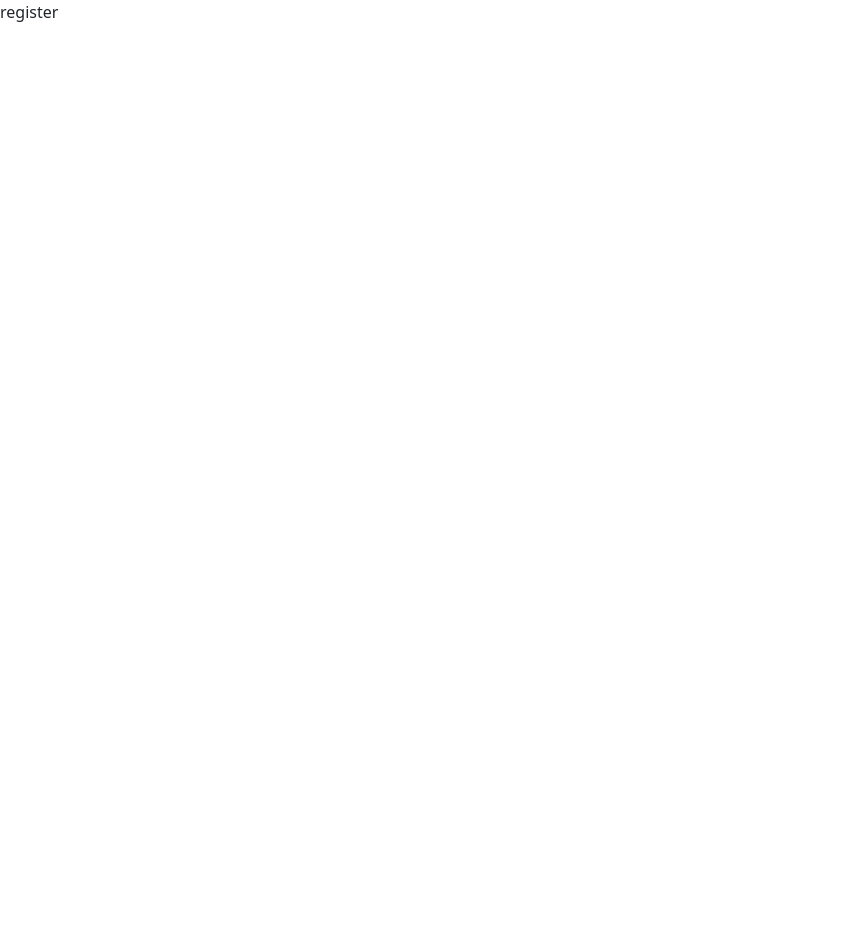
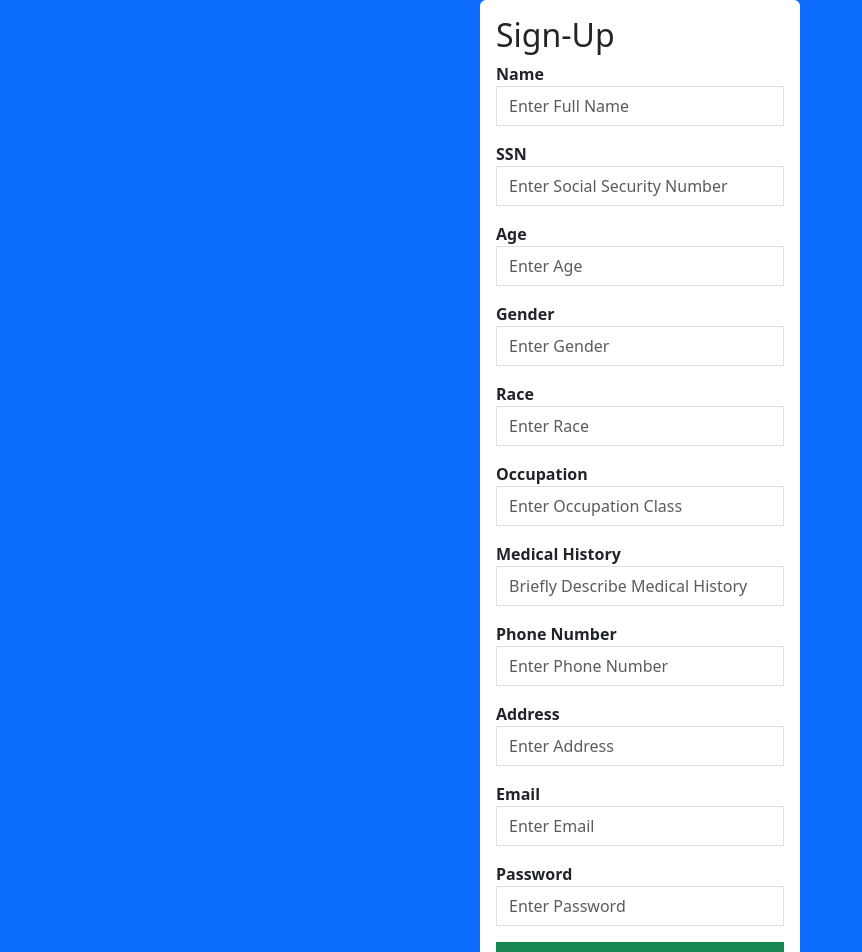
Before and after one commit to ihern/UI-Health-DBMS, a React (Create React App) app in the folder client/: page /register in a window 1280 px wide. Shown: the top 952 px of the page, without its empty margins (0-862 px from the left). Before the commit the page ends 800 px from the top, so only its background shows below. Built offline with nearby package versions, Linux system fonts and the light colour scheme.

Commit message:
Login and Register pages are now rendering/linked

```diff
--- a/client/src/pages/login.js
+++ b/client/src/pages/login.js
@@ -1,28 +1,48 @@
-import React from 'react'
+import React, { useState } from 'react';
+import { Link } from 'react-router-dom';
+import './loginValidation';
 
-export default function
-() {
-  return (
+export default function () {
+    const [values, setValues] = useState({
+        email: '',
+        password: ''
+    })
+
+    const [errors, setErrors] = useState({})
+
+    const handleInput = (event) => {
+        setValues(prev => ({...prev, [event.target.name]: [event.target.value]}))
+    }
+
+    const handleSubmit = (event) => {
+        event.preventDefault();
+    }
+
+    return (
     <div className='d-flex justify-content-center align-items-center bg-primary vh-100'>
         <div className='bg-white p-3 rounded w-25'>
-            <form action="">
+            <h2>Sign-In</h2>
+
+            <form action="" onSubmit={handleSubmit}>
                 <div className='mb-3'>
-                    <label htmlFor='username'><strong>Username</strong></label>
-                    <input type='username' placeholder='Enter Username' className='form-control rounded-0'/>
+                    <label htmlFor='email'><strong>Email</strong></label>
+                    <input type='email' placeholder='Enter Email' name='email'
+                    onChange={handleInput} className='form-control rounded-0'/>
                 </div>
 
                 <div className='mb-3'>
                     <label htmlFor='password'><strong>Password</strong></label>
-                    <input type='password' placeholder='Enter Password' className='form-control rounded-0'/>
+                    <input type='password' placeholder='Enter Password' name='password'
+                    onChange={handleInput} className='form-control rounded-0'/>
                 </div>
 
                 <button className='btn btn-success w-100 pad2x rounded-0'>Login</button>
 
                 <p></p>
 
-                <button className='btn btn-default border w-100 bg-light rounded-0'>Register Patient</button>
+                <Link to='/register' className='btn btn-default border w-100 bg-light rounded-0' text-decoration>Register Patient</Link>
             </form>
         </div>
     </div>
-  )
+    )
 }
--- /dev/null
+++ b/client/src/pages/loginValidation.js
@@ -0,0 +1,3 @@
+function Validation(values) {
+
+}
--- a/client/src/pages/register.js
+++ b/client/src/pages/register.js
@@ -1,9 +1,113 @@
-import React from 'react'
+import React, { useState } from 'react'
+import { Link } from 'react-router-dom'
+import { Validation } from './loginValidation'
 
-function register() {
+export default function() {
+
+  const [values, setValues] = useState({
+    name: '',
+    ssn: '',
+    age: '',
+    gender: '',
+    race: '',
+    occupation: '',
+    medhist: '',
+    phone: '',
+    address: '',
+    email: '',
+    password: ''
+  })
+
+  const [errors, setErrors] = useState({})
+
+  const handleInput = (event) => {
+      setValues(prev => ({...prev, [event.target.name]: [event.target.value]}))
+  }
+
+  const handleSubmit = (event) => {
+      event.preventDefault();
+      setErrors(Validation(values))
+  }
   return (
-    <div>register</div>
+    <div className='d-flex justify-content-center align-items-center bg-primary vh-200'>
+        <div className='bg-white p-3 rounded w-25'>
+            <h2>Sign-Up</h2>
+
+            <form action="" onSubmit={handleSubmit}>
+
+                <div className='mb-3'>
+                    <label htmlFor='name'><strong>Name</strong></label>
+                    <input type='name' placeholder='Enter Full Name' name='name'
+                    onChange={handleInput} className='form-control rounded-0'/>
+                </div>
+
+                <div className='mb-3'>
+                    <label htmlFor='ssn'><strong>SSN</strong></label>
+                    <input type='ssn' placeholder='Enter Social Security Number' name='ssn'
+                    onChange={handleInput} className='form-control rounded-0'/>
+                </div>
+
+                <div className='mb-3'>
+                    <label htmlFor='age'><strong>Age</strong></label>
+                    <input type='age' placeholder='Enter Age' name='age'
+                    onChange={handleInput} className='form-control rounded-0'/>
+                </div>
+
+                <div className='mb-3'>
+                    <label htmlFor='gender'><strong>Gender</strong></label>
+                    <input type='gender' placeholder='Enter Gender' name='gender'
+                    onChange={handleInput} className='form-control rounded-0'/>
+                </div>
+
+                <div className='mb-3'>
+                    <label htmlFor='race'><strong>Race</strong></label>
+                    <input type='race' placeholder='Enter Race' name='race'
+                    onChange={handleInput} className='form-control rounded-0'/>
+                </div>
+
+                <div className='mb-3'>
+                    <label htmlFor='occupation'><strong>Occupation</strong></label>
+                    <input type='occupation' placeholder='Enter Occupation Class' name='occupation'
+                    onChange={handleInput} className='form-control rounded-0'/>
+                </div>
+
+                <div className='mb-3'>
+                    <label htmlFor='medhist'><strong>Medical History</strong></label>
+                    <input type='medhist' placeholder='Briefly Describe Medical History' name='medhist'
+                    onChange={handleInput} className='form-control rounded-0'/>
+                </div>
+
+                <div className='mb-3'>
+                    <label htmlFor='phone'><strong>Phone Number</strong></label>
+                    <input type='phone' placeholder='Enter Phone Number' name='phone'
+                    onChange={handleInput} className='form-control rounded-0'/>
+                </div>
+
+                <div className='mb-3'>
+                    <label htmlFor='address'><strong>Address</strong></label>
+                    <input type='address' placeholder='Enter Address' name='address'
+                    onChange={handleInput} className='form-control rounded-0'/>
+                </div>
+
+                <div className='mb-3'>
+                    <label htmlFor='email'><strong>Email</strong></label>
+                    <input type='email' placeholder='Enter Email' name='email'
+                    onChange={handleInput} className='form-control rounded-0'/>
+                </div>
+
+                <div className='mb-3'>
+                    <label htmlFor='password'><strong>Password</strong></label>
+                    <input type='password' placeholder='Enter Password' name='password'
+                    onChange={handleInput} className='form-control rounded-0'/>
+                </div>
+
+                <button className='btn btn-success w-100 pad2x rounded-0'>Register</button>
+
+                <p></p>
+
+                <Link to='/' className='btn btn-default border w-100 bg-light rounded-0' text-decoration>Login</Link>
+            </form>
+        </div>
+    </div>
   )
 }
-
-export default register
```
